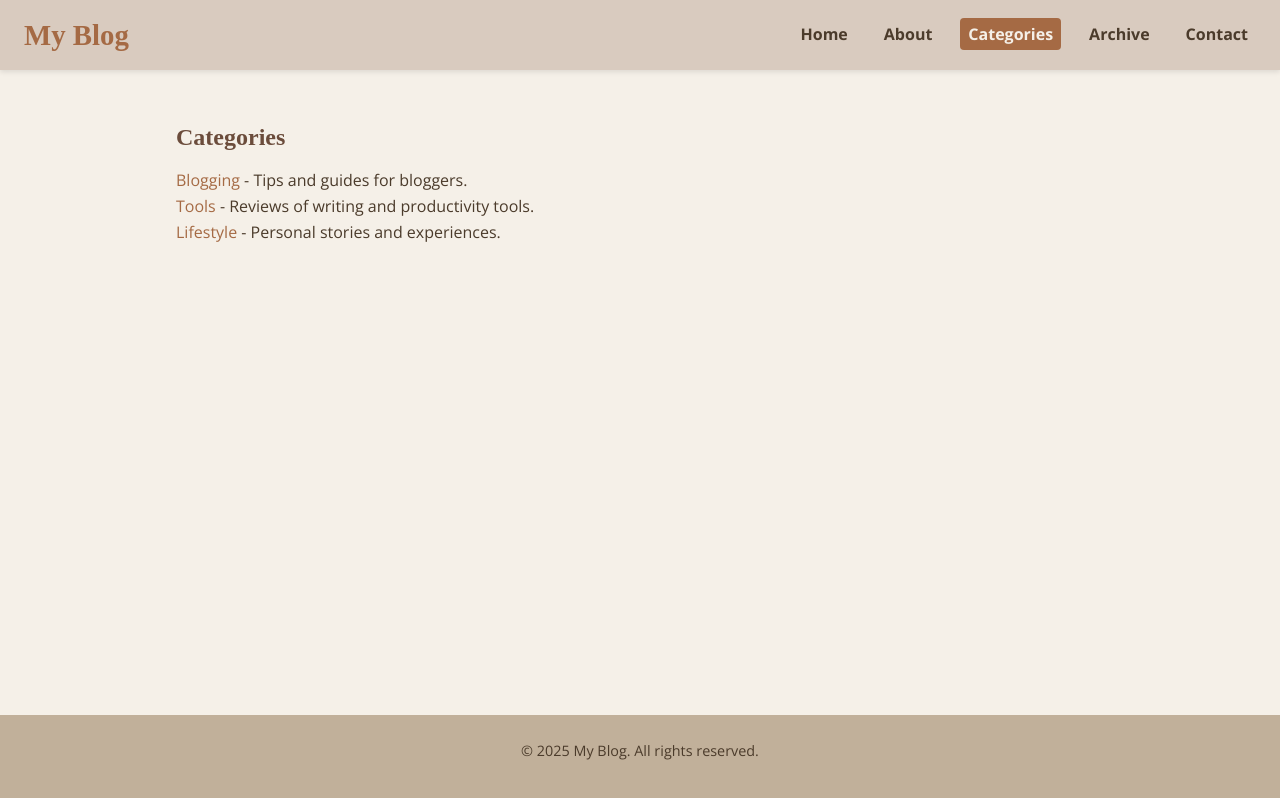
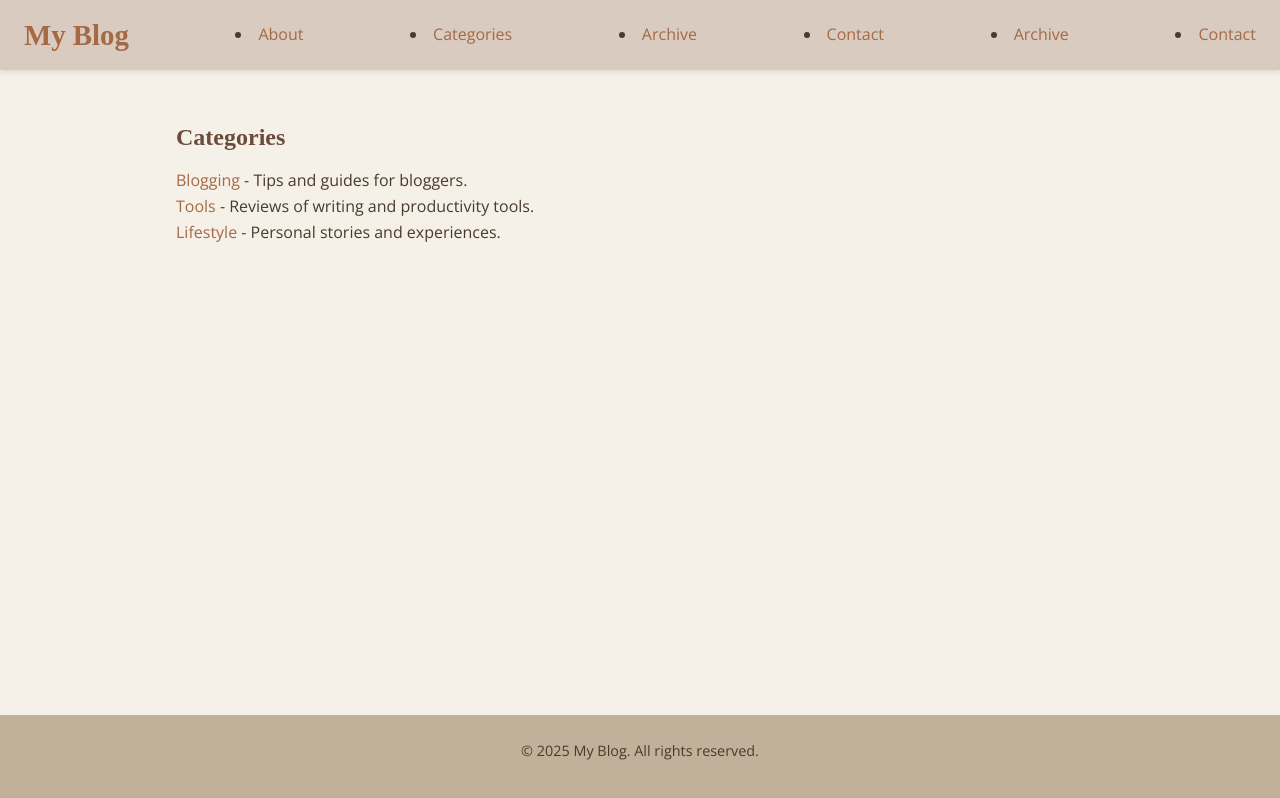
Before and after one commit to adityamahajan065/blog-website, a plain HTML site: page categories.html in a window 1280 px wide. Drawn offline with nearby package versions, Linux system fonts and the light colour scheme.

Commit message:
Update categories.html

```diff
--- a/categories.html
+++ b/categories.html
@@ -10,13 +10,13 @@
 <body>
     <header>
         <nav class="navbar">
-            <div class="logo">My Blog</div>
-            <ul class="nav-links">
-                <li><a href="index.html">Home</a></li>
-                <li><a href="about.html">About</a></li>
-                <li><a href="categories.html" class="active">Categories</a></li>
-                <li><a href="archive.html">Archive</a></li>
-                <li><a href="contact.html">Contact</a></li>
+            <a href="index.html" class="logo">My Blog</a>
+            <li><a href="about.html" class="active">About</a></li>
+            <li><a href="categories.html">Categories</a></li>
+            <li><a href="archive.html">Archive</a></li>
+            <li><a href="contact.html">Contact</a></li>
+            <li><a href="archive.html">Archive</a></li>
+            <li><a href="contact.html">Contact</a></li>
             </ul>
             <button class="menu-toggle" aria-label="Toggle navigation">☰</button>
         </nav>
```
